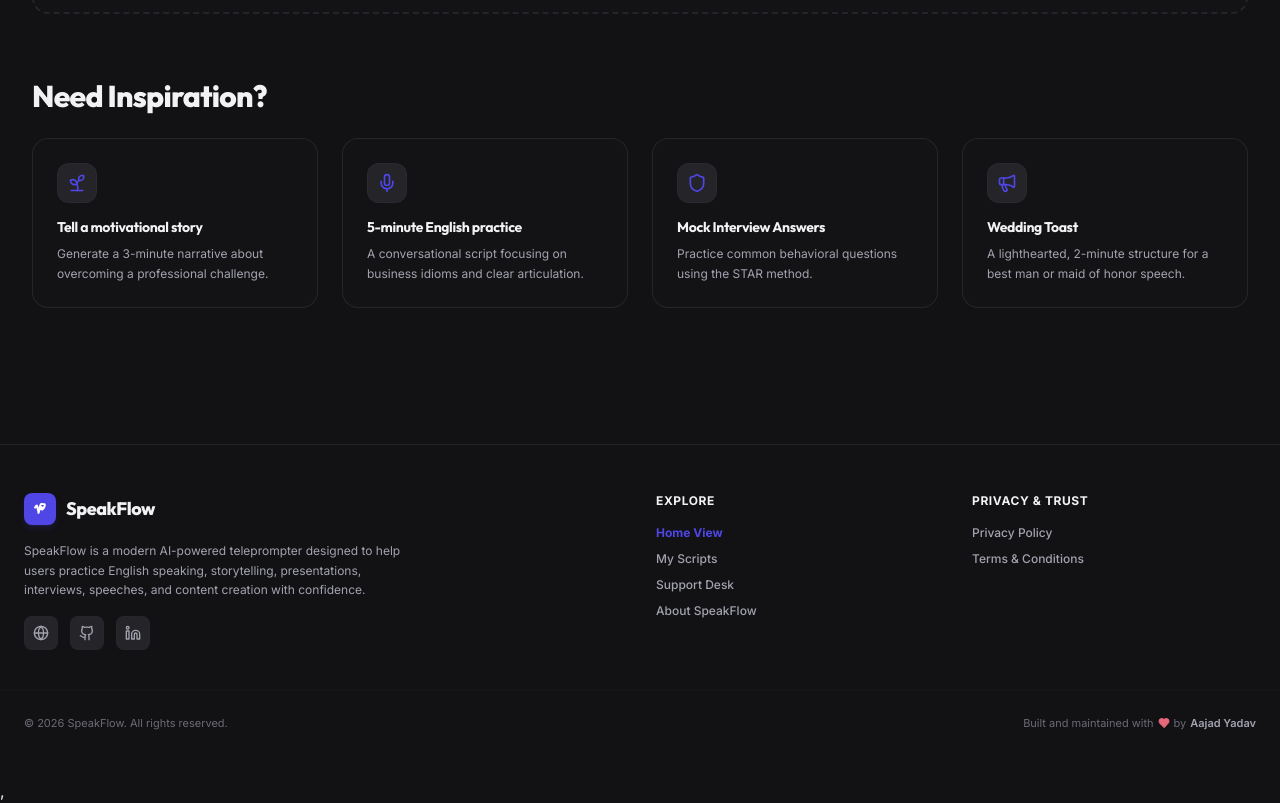
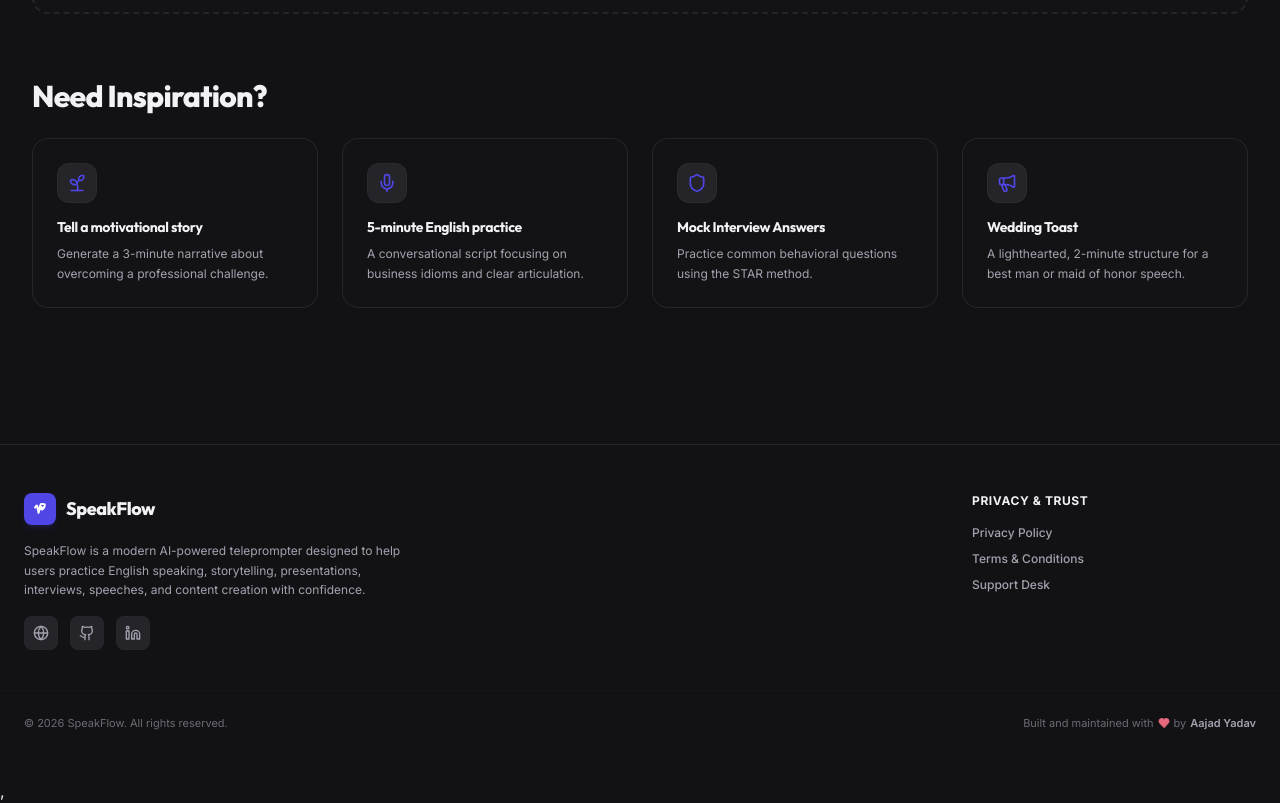
Before and after one commit to okaadyx/speakflow, a React (Vite) app: page / in a window 1280 px wide. Shown: the part 914-1717 px from the top of the page. Built offline with nearby package versions, Linux system fonts and the light colour scheme.

Commit message:
feat: add legal documentation views and application footer component

```diff
--- a/src/components/layout/Footer.tsx
+++ b/src/components/layout/Footer.tsx
@@ -97,7 +97,7 @@
   return (
     <footer className="py-12 border-t border-border-subtle bg-surface-primary/10 text-text-muted mt-24">
       <div className="max-w-7xl mx-auto px-6 grid grid-cols-1 md:grid-cols-12 gap-8">
-        <div className="md:col-span-5 space-y-4">
+        <div className="md:col-span-8 space-y-4">
           <div className="flex items-center space-x-2.5 cursor-pointer group" onClick={() => navigateTo("home")}>
             <div className="relative flex items-center justify-center w-8 h-8 rounded-lg bg-accent shadow-md shadow-accent/15 group-hover:scale-105 transition-transform duration-300">
               <svg
@@ -156,46 +156,6 @@
 
         <div className="md:col-span-3 space-y-4">
           <h4 className="text-xs font-bold text-text-primary uppercase tracking-wider">
-            Explore
-          </h4>
-          <nav className="flex flex-col gap-2.5 text-xs font-medium text-text-secondary">
-            <button
-              onClick={() => navigateTo("home")}
-              className={`text-left hover:text-accent transition-colors cursor-pointer ${
-                activeTab === "home" ? "text-accent font-bold" : ""
-              }`}
-            >
-              Home View
-            </button>
-            <button
-              onClick={() => navigateTo("my-scripts")}
-              className={`text-left hover:text-accent transition-colors cursor-pointer ${
-                activeTab === "my-scripts" ? "text-accent font-bold" : ""
-              }`}
-            >
-              My Scripts
-            </button>
-            <button
-              onClick={() => navigateTo("support")}
-              className={`text-left hover:text-accent transition-colors cursor-pointer ${
-                activeTab === "support" ? "text-accent font-bold" : ""
-              }`}
-            >
-              Support Desk
-            </button>
-            <button
-              onClick={() => navigateTo("about")}
-              className={`text-left hover:text-accent transition-colors cursor-pointer ${
-                activeTab === "about" ? "text-accent font-bold" : ""
-              }`}
-            >
-              About SpeakFlow
-            </button>
-          </nav>
-        </div>
-
-        <div className="md:col-span-3 space-y-4">
-          <h4 className="text-xs font-bold text-text-primary uppercase tracking-wider">
             Privacy & Trust
           </h4>
           <nav className="flex flex-col gap-2.5 text-xs font-medium text-text-secondary">
@@ -214,6 +174,14 @@
               }`}
             >
               Terms & Conditions
+            </button>
+            <button
+              onClick={() => navigateTo("support")}
+              className={`text-left hover:text-accent transition-colors cursor-pointer ${
+                activeTab === "support" ? "text-accent font-bold" : ""
+              }`}
+            >
+              Support Desk
             </button>
           </nav>
         </div>
--- a/src/components/views/PrivacyPolicyView.tsx
+++ b/src/components/views/PrivacyPolicyView.tsx
@@ -26,7 +26,7 @@
             <a href="#collection" className="px-3 py-2 rounded-lg hover:bg-surface-secondary/60 hover:text-text-primary transition-all">
               1. Information We Collect
             </a>
-            <a href="#ai-storage" className="px-3 py-2 rounded-lg hover:bg-surface-secondary/60 hover:text-text-primary transition-all text-accent">
+            <a href="#ai-storage" className="px-3 py-2 rounded-lg hover:bg-surface-secondary/60 hover:text-text-primary transition-all">
               2. Local Storage & AI
             </a>
             <a href="#retention" className="px-3 py-2 rounded-lg hover:bg-surface-secondary/60 hover:text-text-primary transition-all">
--- a/src/components/views/TermsConditionsView.tsx
+++ b/src/components/views/TermsConditionsView.tsx
@@ -29,7 +29,7 @@
             <a href="#responsibilities" className="px-3 py-2 rounded-lg hover:bg-surface-secondary/60 hover:text-text-primary transition-all">
               2. User Conduct
             </a>
-            <a href="#ai-disclaimer" className="px-3 py-2 rounded-lg hover:bg-surface-secondary/60 hover:text-text-primary transition-all text-accent">
+            <a href="#ai-disclaimer" className="px-3 py-2 rounded-lg hover:bg-surface-secondary/60 hover:text-text-primary transition-all">
               3. AI Disclaimer
             </a>
             <a href="#intellectual-property" className="px-3 py-2 rounded-lg hover:bg-surface-secondary/60 hover:text-text-primary transition-all">
```
